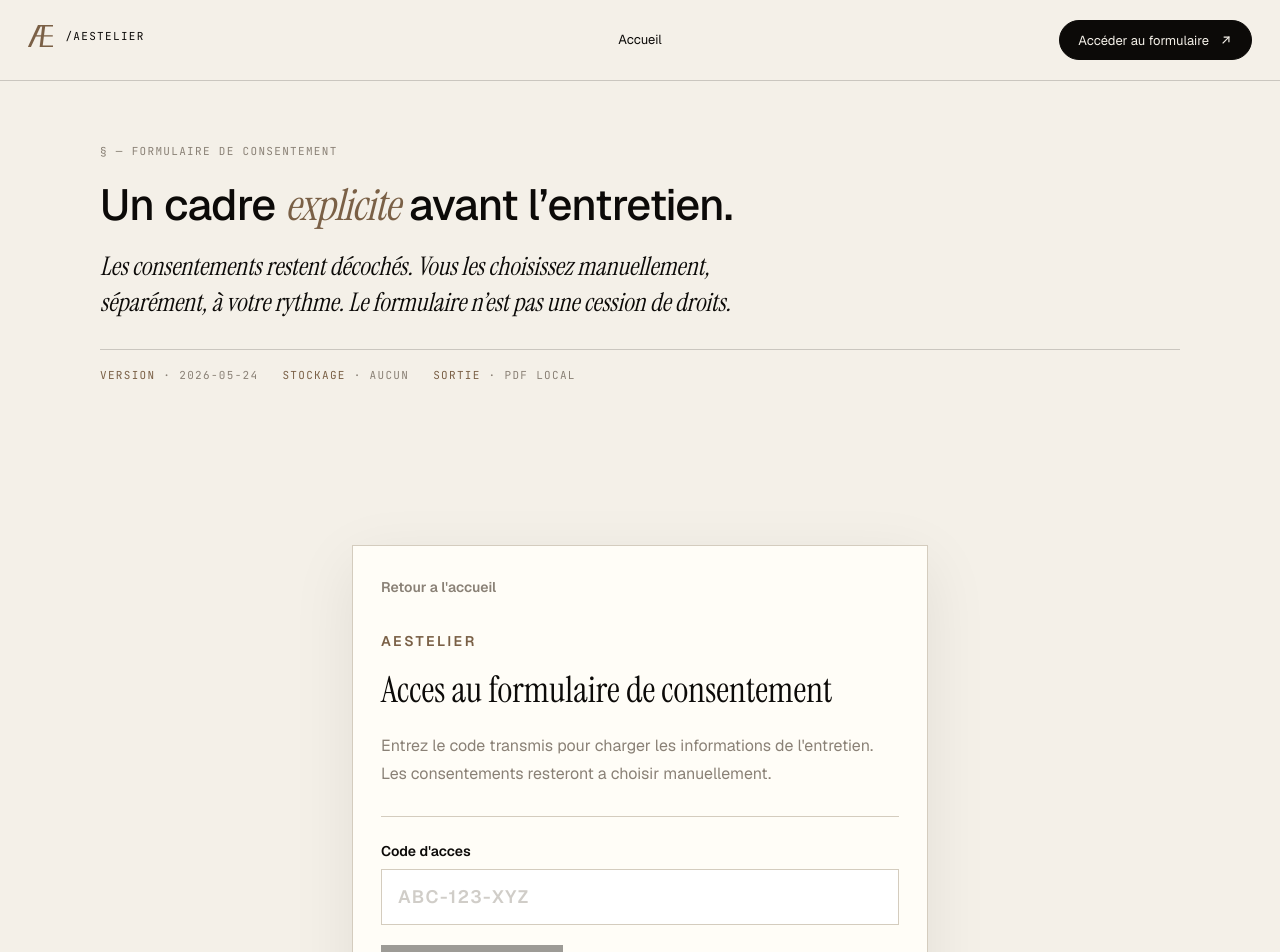
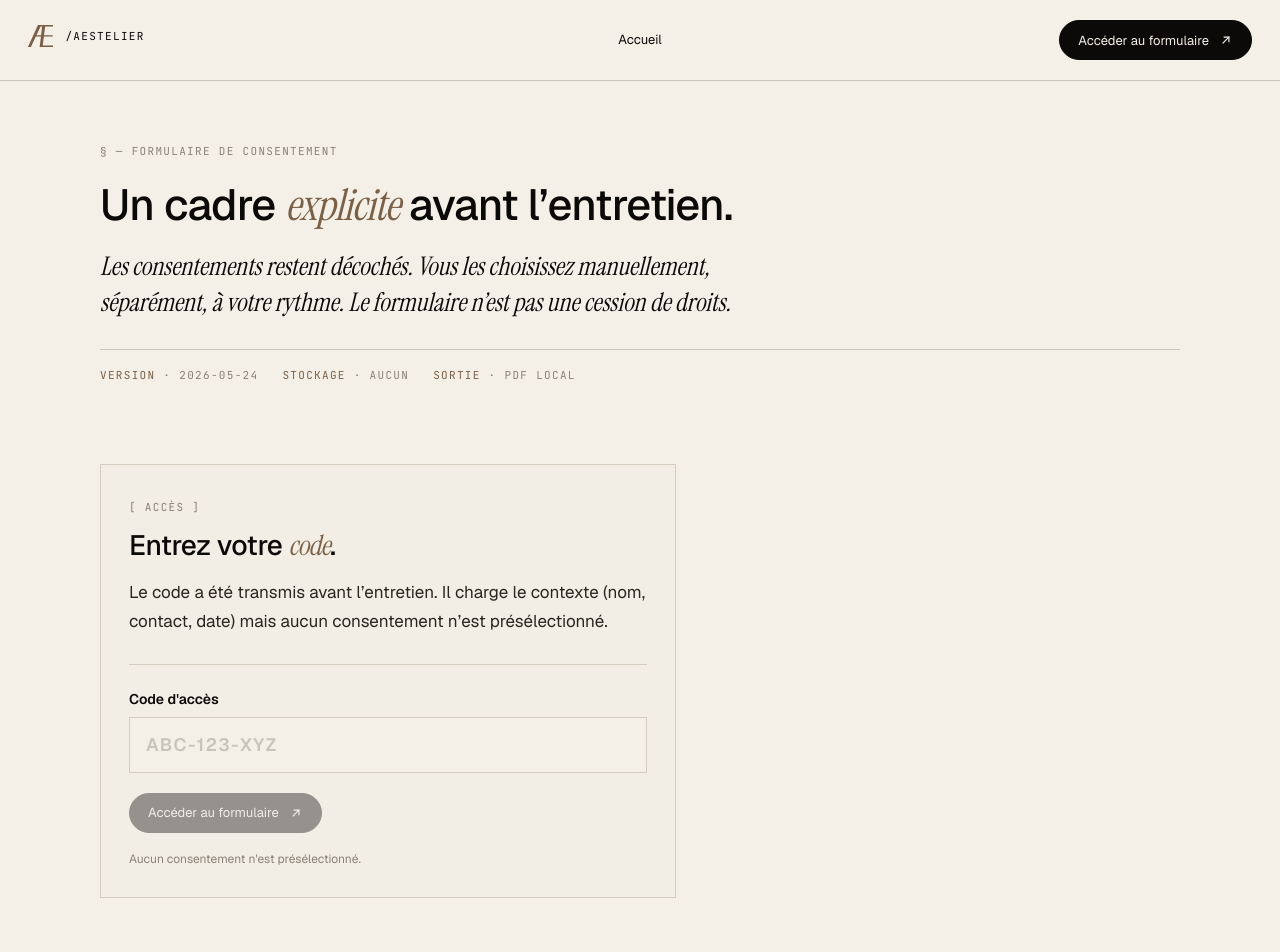
Before and after one commit to Aestelier/InterviewHub, a Next.js app: page /formulaire in a window 1280 px wide. Shown: the top 952 px of the page. Built offline with nearby package versions, Linux system fonts and the light colour scheme.

Commit message:
style coherent

```diff
--- a/components/ConsentForm.tsx
+++ b/components/ConsentForm.tsx
@@ -1,6 +1,5 @@
 "use client";
 
-import Link from "next/link";
 import { useEffect, useMemo, useState } from "react";
 import {
   defaultConsentFormData,
@@ -309,53 +308,47 @@ export function ConsentForm({ initialAccessCode = "" }: ConsentFormProps) {
 
   if (!isAccessReady) {
     return (
-      <div className="flex min-h-[calc(100vh-4rem)] items-center justify-center">
+      <div className="grid place-items-start py-8">
         <form
-          className="w-full max-w-xl border border-line bg-[#fffdf7] p-5 shadow-soft md:p-7"
+          className="w-full max-w-xl border border-line bg-paper-2/40 p-5 md:p-7"
           onSubmit={(event) => {
             event.preventDefault();
             void loadAccess(accessInput);
           }}
         >
-          <Link href="/" className="text-sm font-semibold text-muted hover:text-ink">
-            Retour a l'accueil
-          </Link>
-
-          <div className="mt-8">
-            <p className="text-sm font-semibold uppercase tracking-[0.18em] text-ochre">
-              Aestelier
+          <span className="mono dim">[ accès ]</span>
+          <h2
+            className="section-title"
+            style={{ fontSize: "clamp(22px, 2.2vw, 28px)", marginTop: 12 }}
+          >
+            Entrez votre <span className="it">code</span>.
+          </h2>
+          <p className="prose" style={{ marginTop: 16, maxWidth: "50ch" }}>
+            Le code a été transmis avant l’entretien. Il charge le contexte (nom, contact, date)
+            mais aucun consentement n’est présélectionné.
           </p>
-            <h1 className="mt-4 font-serif text-4xl leading-tight text-ink">
-              Acces au formulaire de consentement
-            </h1>
-            <p className="mt-5 text-base leading-7 text-muted">
-              Entrez le code transmis pour charger les informations de
-              l'entretien. Les consentements resteront a choisir manuellement.
-            </p>
-          </div>
 
           <div className="mt-7 border-t border-line pt-6">
             <label className="grid gap-2">
-              <span className="text-sm font-semibold text-ink">Code d'acces</span>
+              <span className="text-sm font-semibold text-ink">Code d&apos;accès</span>
               <input
                 value={accessInput}
                 onChange={(event) => setAccessInput(event.target.value.toUpperCase())}
-                className="min-h-14 border border-line bg-white px-4 text-lg font-semibold tracking-[0.08em] text-ink outline-none transition placeholder:text-muted/40 focus:border-ochre focus:ring-2 focus:ring-ochre/20"
+                className="min-h-14 border border-line bg-paper px-4 text-lg font-semibold tracking-[0.08em] text-ink outline-none transition placeholder:text-muted/40 focus:border-ochre focus:ring-2 focus:ring-ochre/20"
                 autoComplete="off"
                 spellCheck={false}
                 placeholder="ABC-123-XYZ"
               />
             </label>
+            <div className="mt-5 flex flex-wrap items-center gap-3">
               <button
                 type="submit"
                 disabled={isAccessLoading || !accessInput.trim()}
-              className="mt-5 min-h-11 w-full border border-ink bg-ink px-4 text-sm font-semibold text-paper disabled:cursor-not-allowed disabled:opacity-40 sm:w-auto"
+                className="pill dark disabled:opacity-40 disabled:cursor-not-allowed"
               >
-              {isAccessLoading ? "Verification..." : "Acceder au formulaire"}
+                {isAccessLoading ? "Vérification…" : "Accéder au formulaire"}
+                <span className="arr" />
               </button>
-            <p className="mt-4 text-xs leading-5 text-muted">
-              Aucun consentement n'est preselectionne.
-            </p>
               {accessInput ? (
                 <button
                   type="button"
@@ -365,13 +358,17 @@ export function ConsentForm({ initialAccessCode = "" }: ConsentFormProps) {
                     setAccessInput("");
                     setStatus("");
                   }}
-                className="mt-3 text-xs font-semibold text-muted hover:text-ink"
+                  className="mono dim hover:text-ink"
                 >
-                Oublier ce code sur ce navigateur
+                  Oublier ce code
                 </button>
               ) : null}
+            </div>
+            <p className="mt-4 text-xs leading-5 text-muted">
+              Aucun consentement n&apos;est présélectionné.
+            </p>
             {status ? (
-              <p className="mt-5 border border-line bg-white p-3 text-sm leading-6 text-muted">
+              <p className="mt-5 border border-line bg-paper p-3 text-sm leading-6 text-muted">
                 {status}
               </p>
             ) : null}
@@ -383,20 +380,17 @@ export function ConsentForm({ initialAccessCode = "" }: ConsentFormProps) {
 
   return (
     <div>
-      <Link href="/" className="text-sm font-semibold text-muted hover:text-ink">
-        Retour a l'accueil
-      </Link>
-      <header className="my-10 max-w-3xl">
-        <p className="text-sm font-semibold uppercase tracking-[0.18em] text-ochre">
-          Version courte - 2026-05-24
-        </p>
-        <h1 className="mt-4 font-serif text-4xl leading-tight text-ink md:text-5xl">
-          Generer le formulaire de consentement Aestelier
-        </h1>
-        <p className="mt-5 text-lg leading-8 text-muted">
-          Les donnees saisies ne creent aucun compte, ne sont pas stockees sous
-          forme de brouillon et ne sont pas envoyees a un service tiers. Le PDF
-          n'est pas conserve par defaut.
+      <header className="mb-10 max-w-3xl">
+        <span className="mono dim">[ étape suivante ]</span>
+        <h2
+          className="section-title"
+          style={{ fontSize: "clamp(24px, 2.6vw, 34px)", marginTop: 14 }}
+        >
+          Générer votre <span className="it">document</span> de consentement.
+        </h2>
+        <p className="prose" style={{ marginTop: 18, maxWidth: "60ch" }}>
+          Aucun compte créé, aucun brouillon stocké, aucun envoi à un service tiers. Le PDF est
+          généré localement et n&apos;est pas conservé par défaut.
         </p>
       </header>
 
@@ -553,30 +547,30 @@ export function ConsentForm({ initialAccessCode = "" }: ConsentFormProps) {
             </div>
           </fieldset>
 
-          <div className="border-t border-line bg-white/70 p-5 md:p-7">
-            <div className="flex flex-col gap-3 sm:flex-row sm:flex-wrap">
+          <div className="border-t border-line bg-paper-2/40 p-5 md:p-7">
+            <div className="flex flex-wrap items-center gap-3">
               <button
                 type="button"
                 onClick={openPreview}
                 disabled={!canGenerate}
-              className="min-h-11 border border-ink bg-ink px-4 text-sm font-semibold text-paper disabled:cursor-not-allowed disabled:opacity-40"
+                className="pill dark disabled:opacity-40 disabled:cursor-not-allowed"
               >
-              Previsualiser le PDF
+                Prévisualiser le PDF <span className="arr" />
               </button>
               <button
                 type="button"
                 onClick={downloadPdf}
                 disabled={!canGenerate}
-              className="min-h-11 border border-ink bg-ink px-4 text-sm font-semibold text-paper disabled:cursor-not-allowed disabled:opacity-40"
+                className="pill disabled:opacity-40 disabled:cursor-not-allowed"
               >
-              Telecharger le PDF
+                Télécharger le PDF <span className="arr" />
               </button>
               <button
                 type="button"
                 onClick={resetForm}
-              className="min-h-11 border border-line bg-transparent px-4 text-sm font-semibold text-ink"
+                className="mono dim hover:text-ink"
               >
-              Reinitialiser
+                Réinitialiser
               </button>
             </div>
             {status ? <p className="mt-4 text-sm text-muted">{status}</p> : null}
```
Also changed, not shown: components/AdminAccessPanel.tsx (+36 -33 lines). Lines whose indentation alone changed are shown as unchanged.
